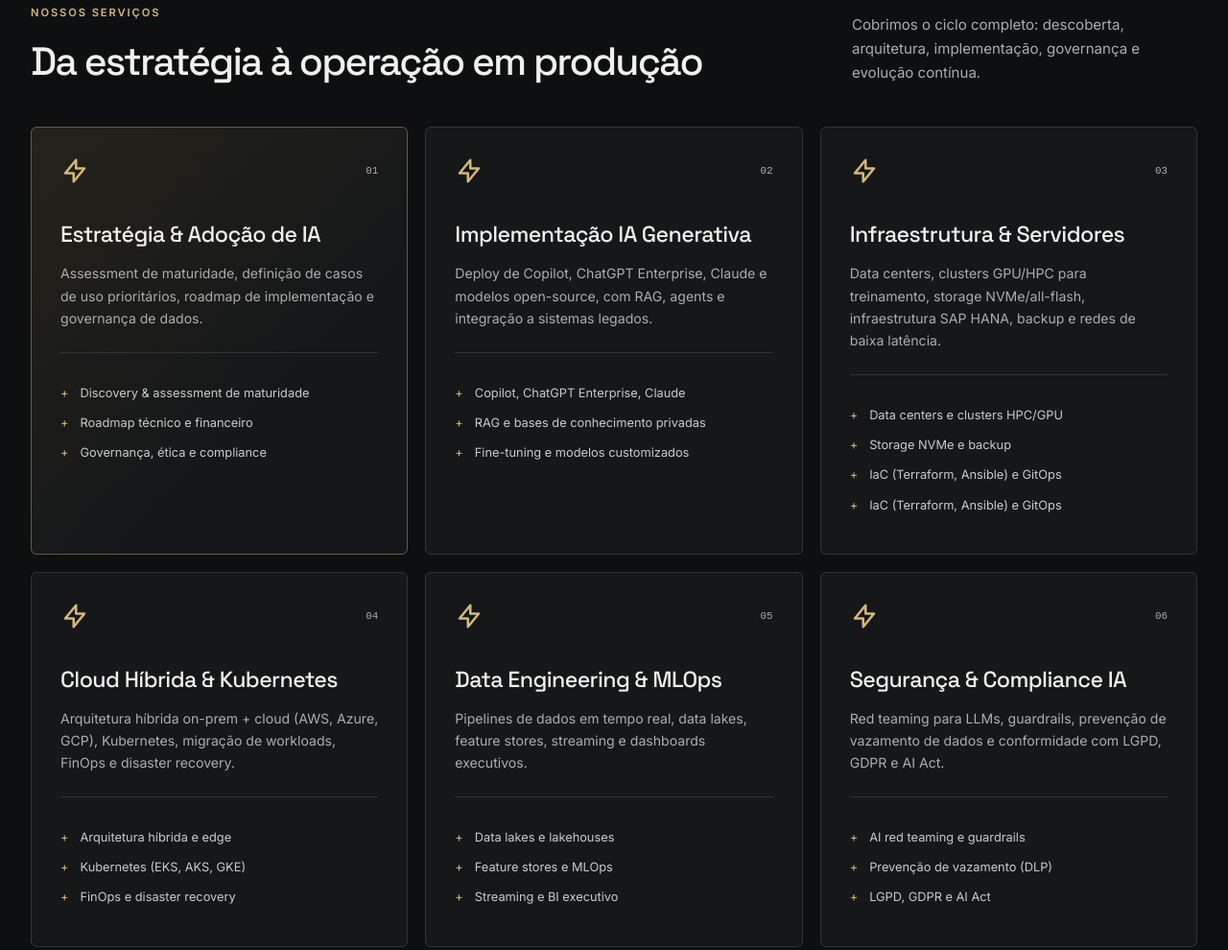
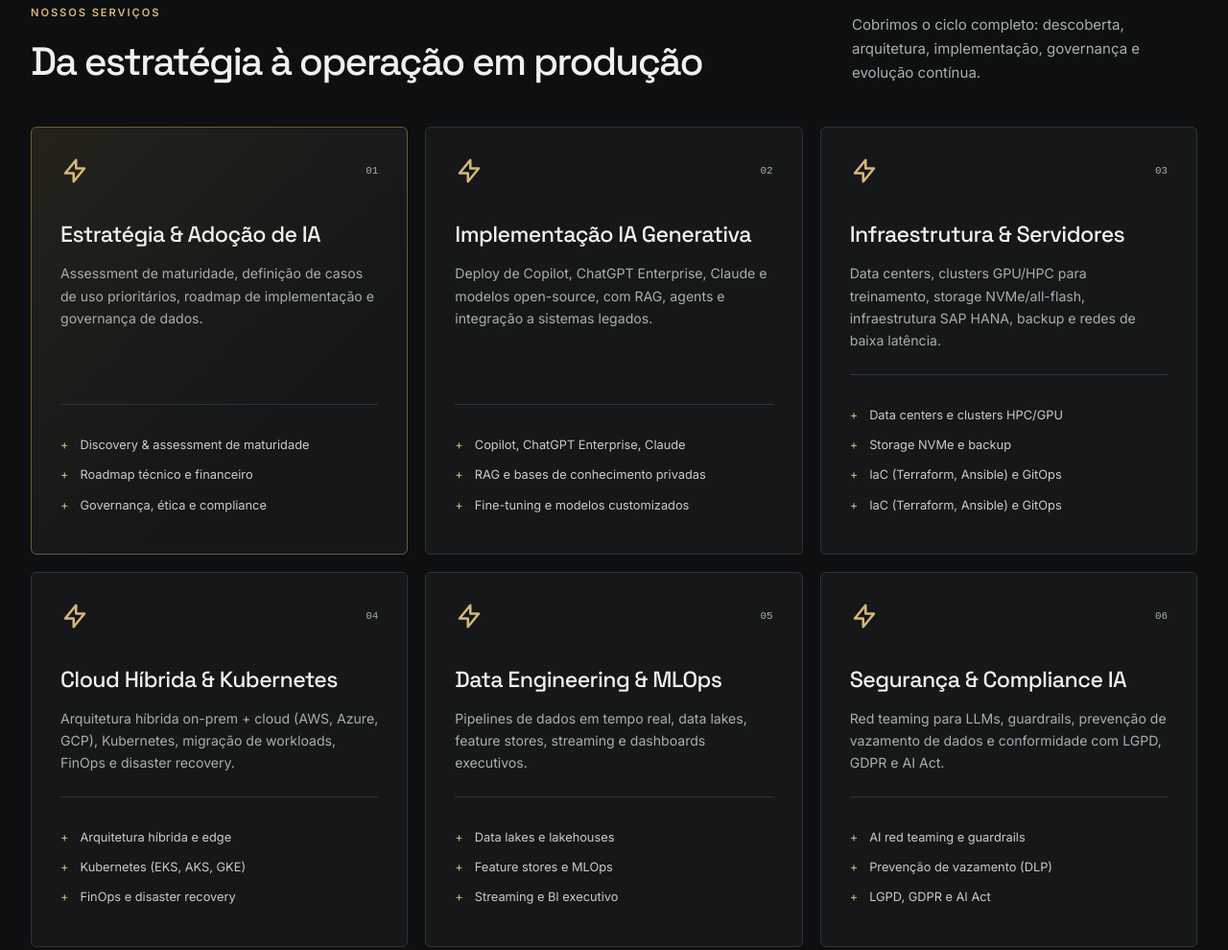
Before and after one commit to keltec-max/founders-ai, an Astro site: page / in a window 1280 px wide. Shown: the part 780-1770 px from the top of the page at 96% size. Built offline with nearby package versions, Linux system fonts and the light colour scheme; Astro itself is replaced by a stand-in of ours; grey boxes are pictures that could not be loaded.

Commit message:
feat: ajustar tamanho do background de servidores - altura mínima e opacidade

```diff
--- a/src/components/Services.astro
+++ b/src/components/Services.astro
@@ -69,6 +69,7 @@ const services = [
           </div>
           <h3 data-i18n={`services.${service.number}.title`}>{service.title}</h3>
           <p data-i18n={`services.${service.number}.desc`}>{service.description}</p>
+          <div style="flex: 1" />
           <ul role="list">
             {service.items.map((item, i) => (
               <li data-i18n={`services.${service.number}.items.${i}`}>{item}</li>
@@ -93,6 +94,9 @@ const services = [
     border: 1px solid var(--color-line);
     border-radius: 6px;
     overflow: hidden;
+    min-height: 320px;
+    display: flex;
+    flex-direction: column;
   }
   .service-card:first-child {
     border-color: #6c5a37;
@@ -213,7 +217,7 @@ const services = [
     background-image: url('https://images.unsplash.com/photo-1558494949-ef010cbdcc31?w=1200&q=80');
     background-size: cover;
     background-position: center;
-    opacity: 0.12;
+    opacity: 0.18;
     z-index: 0;
     pointer-events: none;
   }
```
